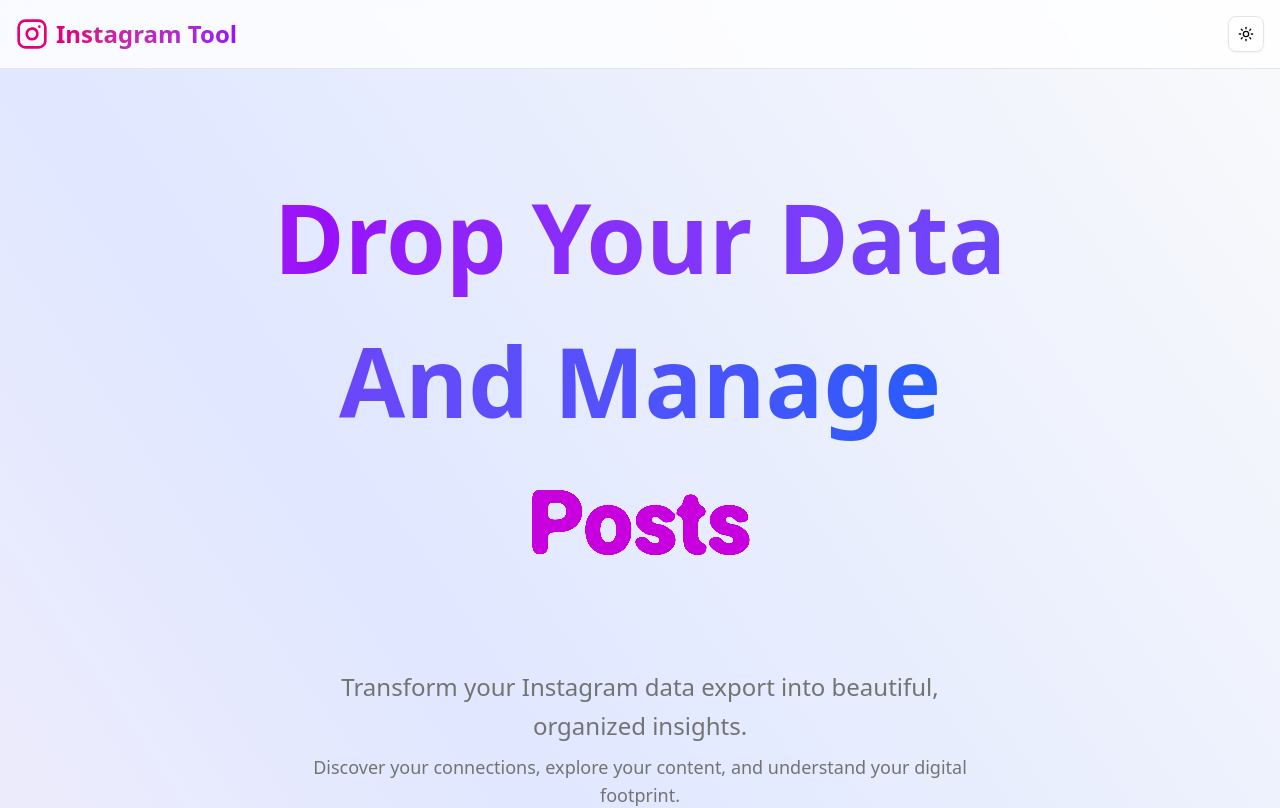
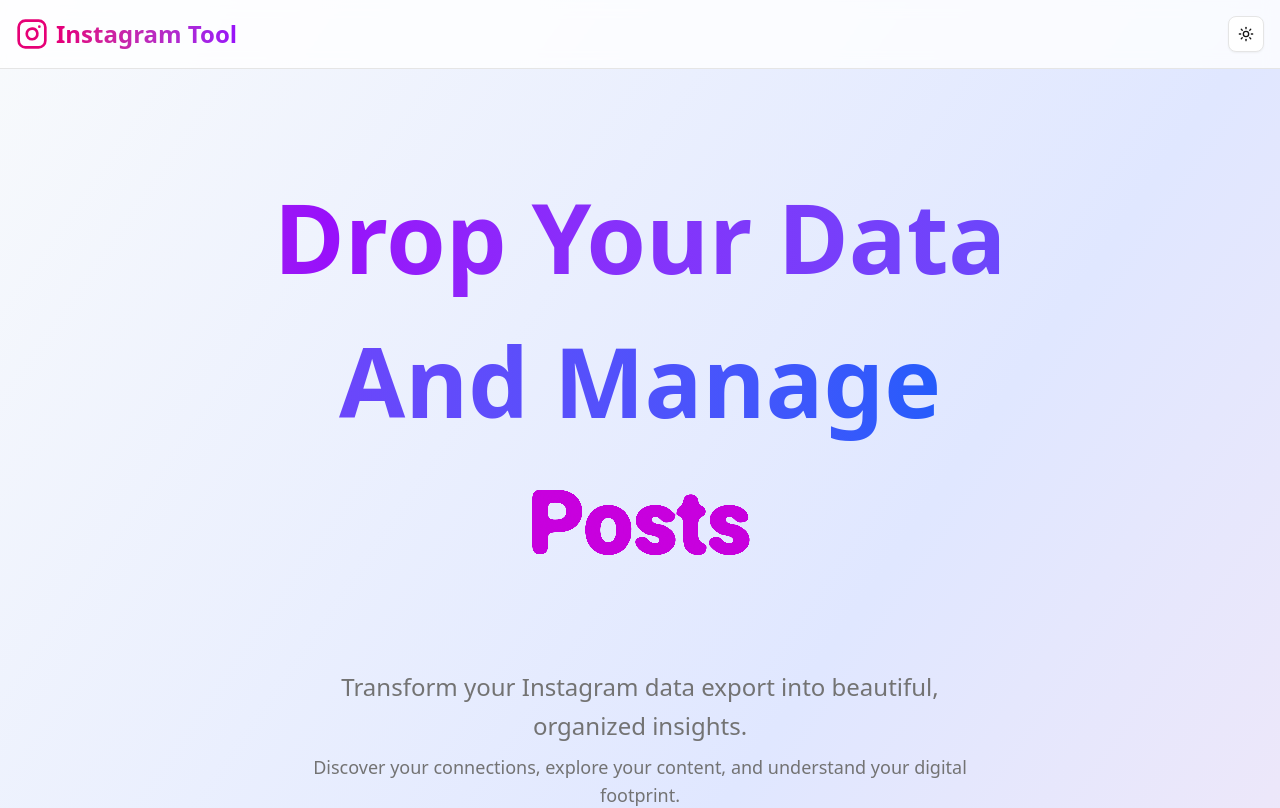
Before and after one commit to aminghafuri/toolinsta, a Next.js app: page / in a window 1280 px wide. Shown: the top 808 px of the page. Built offline with nearby package versions, Linux system fonts and the light colour scheme.

Commit message:
convert oklch colors to rgba for more browsers support

```diff
--- a/next.config.ts
+++ b/next.config.ts
@@ -170,6 +170,7 @@ const withPWA = require("@ducanh2912/next-pwa").default({
 
 const nextConfig: NextConfig = {
   /* config options here */
+  turbopack: {},
 };
 
 export default withPWA(nextConfig);
--- a/src/app/globals.css
+++ b/src/app/globals.css
@@ -45,9 +45,8 @@
 
 :root {
   --radius: 0.625rem;
-  --background: oklch(1 0 0);
-  --foreground: oklch(0.145 0 0);
-  /* ... existing vars ... */
+  --background: #ffffff;
+  --foreground: #171717;
 
   /* Neon Animation Variables - Light Mode Defaults - Harsh/Vibrant */
   --neon-bg-start: rgba(255, 255, 255, 0.95);
@@ -69,41 +68,40 @@
   --neon-text-shadow-start: rgba(219, 39, 119, 0.5);
   --neon-text-shadow-end: rgba(219, 39, 119, 0.9);
 
-  --card: oklch(1 0 0);
-
-  --card-foreground: oklch(0.145 0 0);
-  --popover: oklch(1 0 0);
-  --popover-foreground: oklch(0.145 0 0);
-  --primary: oklch(0.205 0 0);
-  --primary-foreground: oklch(0.985 0 0);
-  --secondary: oklch(0.97 0 0);
-  --secondary-foreground: oklch(0.205 0 0);
-  --muted: oklch(0.97 0 0);
-  --muted-foreground: oklch(0.556 0 0);
-  --accent: oklch(0.97 0 0);
-  --accent-foreground: oklch(0.205 0 0);
-  --destructive: oklch(0.577 0.245 27.325);
-  --border: oklch(0.922 0 0);
-  --input: oklch(0.922 0 0);
-  --ring: oklch(0.708 0 0);
-  --chart-1: oklch(0.646 0.222 41.116);
-  --chart-2: oklch(0.6 0.118 184.704);
-  --chart-3: oklch(0.398 0.07 227.392);
-  --chart-4: oklch(0.828 0.189 84.429);
-  --chart-5: oklch(0.769 0.188 70.08);
-  --sidebar: oklch(0.985 0 0);
-  --sidebar-foreground: oklch(0.145 0 0);
-  --sidebar-primary: oklch(0.205 0 0);
-  --sidebar-primary-foreground: oklch(0.985 0 0);
-  --sidebar-accent: oklch(0.97 0 0);
-  --sidebar-accent-foreground: oklch(0.205 0 0);
-  --sidebar-border: oklch(0.922 0 0);
-  --sidebar-ring: oklch(0.708 0 0);
+  --card: #ffffff;
+  --card-foreground: #171717;
+  --popover: #ffffff;
+  --popover-foreground: #171717;
+  --primary: #171717;
+  --primary-foreground: #fafafa;
+  --secondary: #f5f5f5;
+  --secondary-foreground: #171717;
+  --muted: #f5f5f5;
+  --muted-foreground: #737373;
+  --accent: #f5f5f5;
+  --accent-foreground: #171717;
+  --destructive: #dc2626;
+  --border: #e5e5e5;
+  --input: #e5e5e5;
+  --ring: #a1a1a1;
+  --chart-1: #f97316;
+  --chart-2: #14b8a6;
+  --chart-3: #3b82f6;
+  --chart-4: #eab308;
+  --chart-5: #f59e0b;
+  --sidebar: #fafafa;
+  --sidebar-foreground: #171717;
+  --sidebar-primary: #171717;
+  --sidebar-primary-foreground: #fafafa;
+  --sidebar-accent: #f5f5f5;
+  --sidebar-accent-foreground: #171717;
+  --sidebar-border: #e5e5e5;
+  --sidebar-ring: #a1a1a1;
 }
 
 .dark {
-  --background: oklch(0.145 0 0);
-  --foreground: oklch(0.985 0 0);
+  --background: #030305;
+  --foreground: #fafafa;
 
   /* Neon Animation Variables - Dark Mode Overrides */
   --neon-bg-start: rgba(15, 23, 42, 0.9);
@@ -120,35 +118,35 @@
   --neon-text-shadow-start: rgb(189, 90, 139);
   --neon-text-shadow-end: rgb(188, 90, 139);
 
-  --card: oklch(0.205 0 0);
-  --card-foreground: oklch(0.985 0 0);
-  --popover: oklch(0.205 0 0);
-  --popover-foreground: oklch(0.985 0 0);
-  --primary: oklch(0.922 0 0);
-  --primary-foreground: oklch(0.205 0 0);
-  --secondary: oklch(0.269 0 0);
-  --secondary-foreground: oklch(0.985 0 0);
-  --muted: oklch(0.269 0 0);
-  --muted-foreground: oklch(0.708 0 0);
-  --accent: oklch(0.269 0 0);
-  --accent-foreground: oklch(0.985 0 0);
-  --destructive: oklch(0.704 0.191 22.216);
-  --border: oklch(1 0 0 / 10%);
-  --input: oklch(1 0 0 / 15%);
-  --ring: oklch(0.556 0 0);
-  --chart-1: oklch(0.488 0.243 264.376);
-  --chart-2: oklch(0.696 0.17 162.48);
-  --chart-3: oklch(0.769 0.188 70.08);
-  --chart-4: oklch(0.627 0.265 303.9);
-  --chart-5: oklch(0.645 0.246 16.439);
-  --sidebar: oklch(0.205 0 0);
-  --sidebar-foreground: oklch(0.985 0 0);
-  --sidebar-primary: oklch(0.488 0.243 264.376);
-  --sidebar-primary-foreground: oklch(0.985 0 0);
-  --sidebar-accent: oklch(0.269 0 0);
-  --sidebar-accent-foreground: oklch(0.985 0 0);
-  --sidebar-border: oklch(1 0 0 / 10%);
-  --sidebar-ring: oklch(0.556 0 0);
+  --card: #0a0a0a;
+  --card-foreground: #fafafa;
+  --popover: #0a0a0a;
+  --popover-foreground: #fafafa;
+  --primary: #e5e5e5;
+  --primary-foreground: #171717;
+  --secondary: #262626;
+  --secondary-foreground: #fafafa;
+  --muted: #262626;
+  --muted-foreground: #a1a1a1;
+  --accent: #262626;
+  --accent-foreground: #fafafa;
+  --destructive: #dc2626;
+  --border: rgba(255, 255, 255, 0.1);
+  --input: rgba(255, 255, 255, 0.15);
+  --ring: #737373;
+  --chart-1: #6366f1;
+  --chart-2: #22c55e;
+  --chart-3: #eab308;
+  --chart-4: #a855f7;
+  --chart-5: #f97316;
+  --sidebar: #0a0a0a;
+  --sidebar-foreground: #fafafa;
+  --sidebar-primary: #6366f1;
+  --sidebar-primary-foreground: #fafafa;
+  --sidebar-accent: #262626;
+  --sidebar-accent-foreground: #fafafa;
+  --sidebar-border: rgba(255, 255, 255, 0.1);
+  --sidebar-ring: #737373;
 }
 
 @layer base {
--- a/src/app/page.tsx
+++ b/src/app/page.tsx
@@ -186,10 +186,14 @@ export default function Home() {
   }
 
   return (
-    <div ref={mainRef} className="min-h-screen flex flex-col bg-gradient-to-bl from-[#f9fafb] via-[#e0e7ff] to-[#fdf2f8] dark:from-black dark:via-[#0a0a0a] dark:to-[#111111] relative overflow-x-hidden before:content-[''] before:absolute before:inset-0 before:-z-10 before:bg-[radial-gradient(60%_70%_at_25%_30%,rgba(99,102,241,0.13)_0%,transparent_70%),radial-gradient(40%_50%_at_80%_80%,rgba(217,70,239,0.08)_0%,transparent_65%),radial-gradient(50%_60%_at_80%_15%,rgba(16,185,129,0.09)_0%,transparent_75%)] dark:before:bg-[radial-gradient(60%_70%_at_25%_30%,rgba(99,102,241,0.05)_0%,transparent_70%),radial-gradient(40%_50%_at_80%_80%,rgba(217,70,239,0.03)_0%,transparent_65%),radial-gradient(50%_60%_at_80%_15%,rgba(16,185,129,0.04)_0%,transparent_75%)] before:blur-[44px] before:opacity-90">
+    <div ref={mainRef} className="min-h-screen flex flex-col bg-gradient-to-br from-[#f8fafc] via-[#e0e7ff] to-[#fce7f3] dark:bg-gradient-to-br dark:from-[#000000] dark:via-[#050508] dark:to-[#030308] relative overflow-x-hidden">
+      {/* Subtle gradient overlay for visual depth */}
+      <div className="fixed inset-0 -z-10 bg-[radial-gradient(ellipse_80%_50%_at_20%_20%,rgba(147,51,234,0.12),rgba(147,51,234,0))] dark:bg-[radial-gradient(ellipse_80%_50%_at_20%_20%,rgba(99,102,241,0.07),rgba(99,102,241,0))]" />
+      <div className="fixed inset-0 -z-10 bg-[radial-gradient(ellipse_60%_40%_at_80%_70%,rgba(236,72,153,0.1),rgba(236,72,153,0))] dark:bg-[radial-gradient(ellipse_60%_40%_at_80%_70%,rgba(168,85,247,0.05),rgba(168,85,247,0))]" />
+      <div className="fixed inset-0 -z-10 hidden dark:block bg-[radial-gradient(ellipse_50%_30%_at_50%_100%,rgba(236,72,153,0.04),rgba(236,72,153,0))]" />
       <div ref={topRef} className="absolute top-0 left-0 w-full h-px -z-50 opacity-0 pointer-events-none" />
       {/* Header */}
-      <header className="border-b bg-white/80 dark:bg-black/80 dark:border-gray-800 backdrop-blur-sm sticky top-0 z-40">
+      <header className="border-b bg-[rgba(255,255,255,0.8)] dark:bg-[rgba(0,0,0,0.8)] dark:border-[#1f1f1f] backdrop-blur-sm sticky top-0 z-40">
         <div className="w-full max-w-7xl mx-auto px-3 sm:px-4 py-3 sm:py-4">
           <div className="flex items-center justify-between min-w-0">
             <div className="flex items-center gap-1 sm:gap-2 min-w-0 flex-1">
@@ -456,7 +460,7 @@ export default function Home() {
       </main>
 
       {/* Footer */}
-      <footer className="border-t bg-white/80 dark:bg-black/80 dark:border-gray-800 backdrop-blur-sm mt-16">
+      <footer className="border-t bg-[rgba(255,255,255,0.8)] dark:bg-[rgba(0,0,0,0.8)] dark:border-[#1f1f1f] backdrop-blur-sm mt-16">
         <div className="w-full max-w-7xl mx-auto px-3 sm:px-4 py-6 sm:py-8">
           <div className="text-center text-muted-foreground">
             <p>Built with Next.js 15, Tailwind CSS v4, and TypeScript</p>
--- a/src/components/RecommendedTopicsDisplay.tsx
+++ b/src/components/RecommendedTopicsDisplay.tsx
@@ -39,7 +39,7 @@ export default function RecommendedTopicsDisplay({ recommendedTopics }: Recommen
   return (
     <>
       {/* How to Reset Recommended Topics */}
-    <Card className="mt-4">
+      <Card className="my-4">
         <Collapsible open={isInstructionsOpen} onOpenChange={setIsInstructionsOpen}>
           <CollapsibleTrigger asChild>
             <Button
```
Lines whose indentation alone changed are shown as unchanged.
